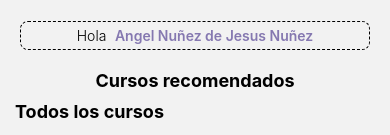
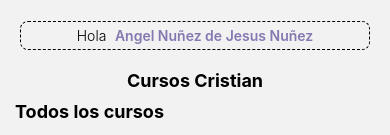
Before and after one commit to Cristian6663/NTL_Mobile-1, a React Native app in the folder NTL/: screen /Home in a window 390 px wide. Shown: the part 130-265 px from the top of the page. Built offline with nearby package versions, Linux system fonts and the light colour scheme.

Commit message:
cambios cristian

```diff
--- a/NTL/screen/Home.jsx
+++ b/NTL/screen/Home.jsx
@@ -25,7 +25,7 @@ export default function Home({navigation}) {
           showsVerticalScrollIndicator={false}>
           <CardWelcome
           navigation={navigation}/>
-            <Text style={styles.textBody}>Cursos recomendados</Text>
+            <Text style={styles.textBody}>Cursos Cristian</Text>
             <ScrollView
             horizontal
             showsHorizontalScrollIndicator={false}
```
